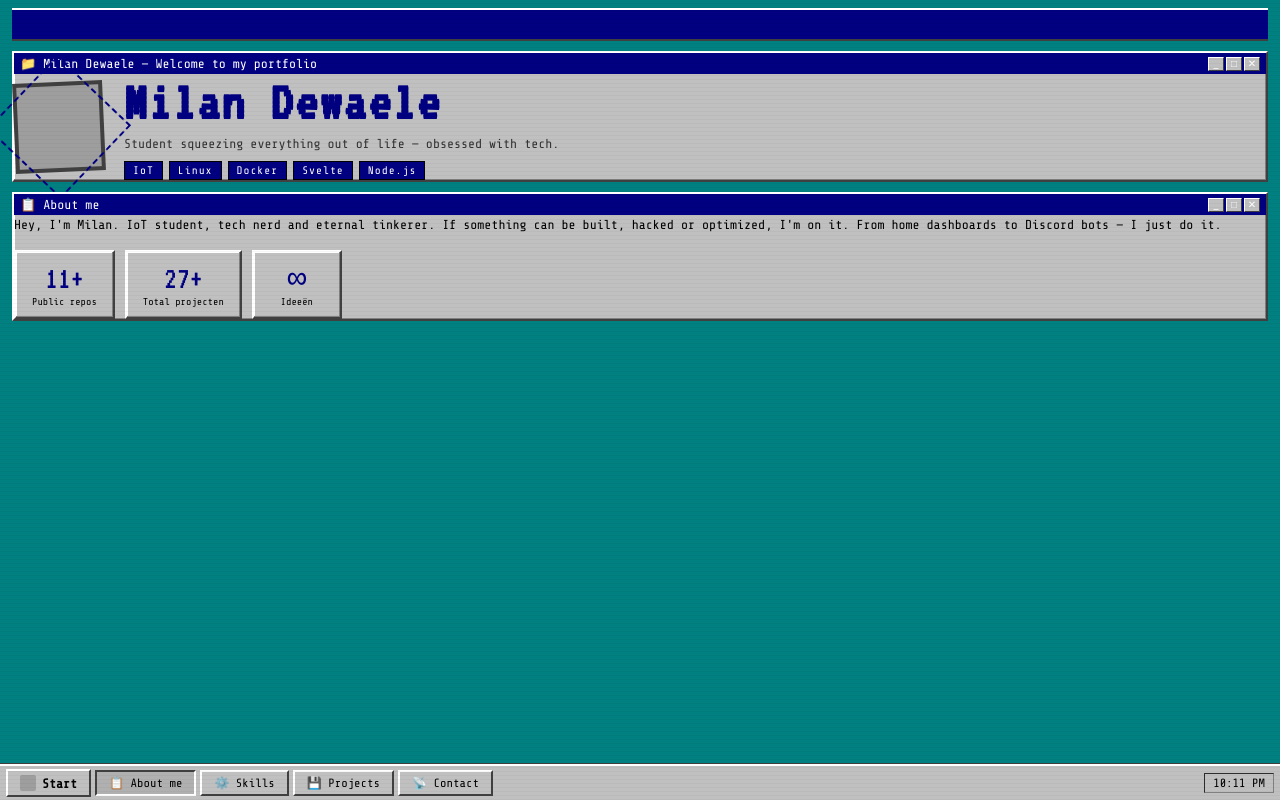
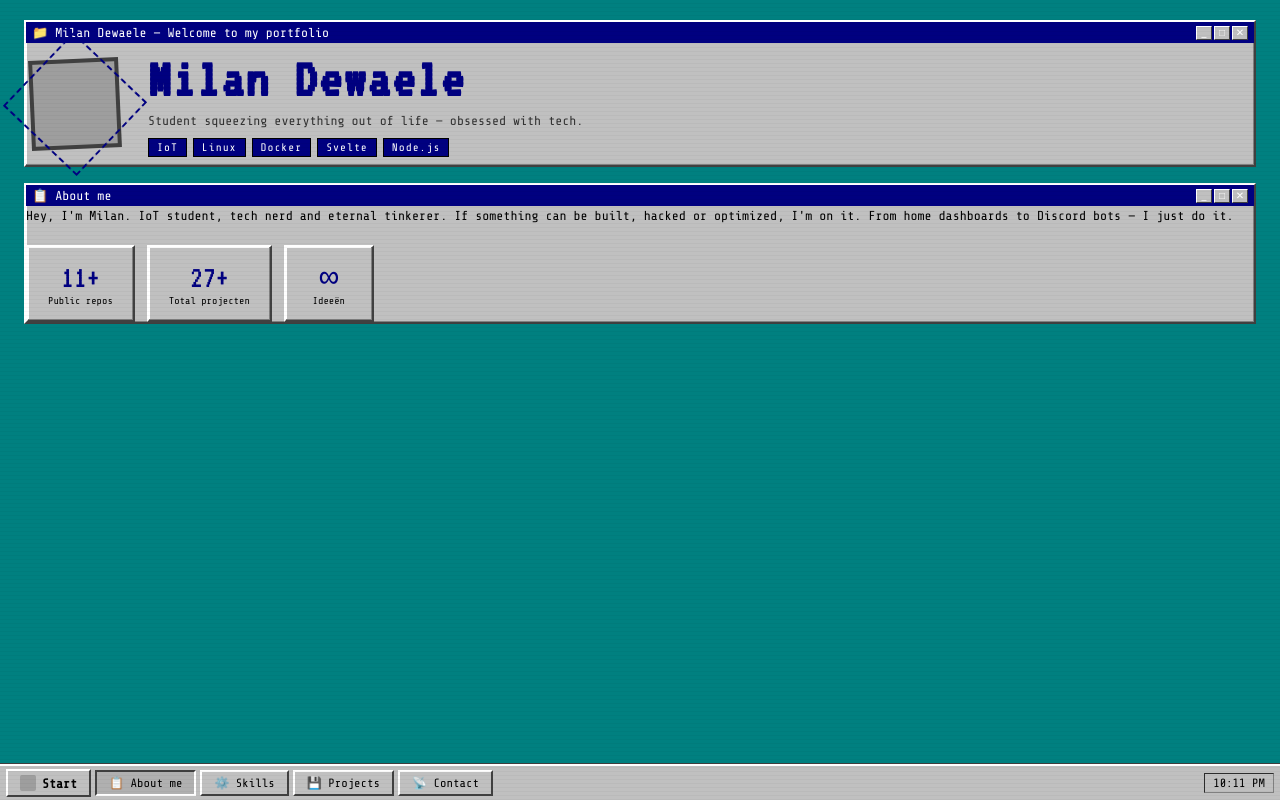
Before and after one commit to milanwdewaele/home, a SvelteKit app: page / in a window 1280 px wide. Built offline with nearby package versions, Linux system fonts and the light colour scheme; grey boxes are pictures that could not be loaded.

Commit message:
style: remove marquee bar, increase padding

```diff
--- a/src/routes/+page.svelte
+++ b/src/routes/+page.svelte
@@ -38,8 +38,7 @@
     { name: 'IoT / Hardware', pct: 65 },
   ];
 
-  // Projects placeholder — hidden until Milan fills them in
-  const projects = []; // add { title, desc, url, tags[] } objects here
+  const projects = [];
 
   onMount(async () => {
     T = getT();
@@ -123,13 +122,6 @@
       </div>
       <div class="taskbar-clock">
         {new Date().toLocaleTimeString([], {hour:'2-digit',minute:'2-digit'})}
-      </div>
-    </div>
-
-    <div class="marquee-wrap">
-      <div class="marquee-inner">
-        ★ MILAN DEWAELE ★ MILAN OS v2.6 ★ IoT STUDENT ★ TECH NERD ★ DAMME, BE ★ ALLES EENS GEPROBEERD ★ &nbsp;&nbsp;
-        ★ MILAN DEWAELE ★ MILAN OS v2.6 ★ IoT STUDENT ★ TECH NERD ★ DAMME, BE ★ ALLES EENS GEPROBEERD ★
       </div>
     </div>
 
@@ -341,7 +333,7 @@
 
 .desktop {
   min-height: 100vh;
-  padding: 8px 12px 70px;
+  padding: 20px 24px 80px;
   opacity: 0;
   transform: scale(0.98);
   transition: opacity 0.5s ease, transform 0.5s ease;
@@ -399,34 +391,16 @@
   white-space: nowrap;
 }
 
-.marquee-wrap {
-  overflow: hidden;
-  background: var(--titlebar-bg);
-  color: #fff;
-  font-family: var(--font-display);
-  font-size: 18px;
-  padding: 4px 0;
-  margin-bottom: 10px;
-  letter-spacing: 2px;
-  border-top: 2px solid var(--win-border-light);
-  border-bottom: 2px solid var(--win-border-darker);
-}
-
-.marquee-inner {
-  display: inline-block;
-  white-space: nowrap;
-  animation: marquee 22s linear infinite;
-}
-
 .hero-window {
-  margin-bottom: 10px;
+  margin-bottom: 16px;
 }
 
 .hero-content {
   display: flex;
   align-items: center;
-  gap: 20px;
+  gap: 28px;
   flex-wrap: wrap;
+  padding: 8px 4px;
 }
 
 .hero-avatar-wrap {
@@ -508,7 +482,7 @@
 
 .windows-grid {
   display: grid;
-  gap: 10px;
+  gap: 16px;
 }
 
 .content-window {
@@ -522,17 +496,17 @@
 .about-text {
   font-size: 13px;
   line-height: 1.6;
-  margin-bottom: 14px;
+  margin-bottom: 18px;
 }
 
 .about-stats {
   display: flex;
-  gap: 10px;
+  gap: 12px;
   flex-wrap: wrap;
 }
 
 .stat-box {
-  padding: 10px 16px;
+  padding: 14px 20px;
   display: flex;
   flex-direction: column;
   align-items: center;
@@ -556,7 +530,7 @@
   display: flex;
   align-items: center;
   gap: 10px;
-  margin-bottom: 10px;
+  margin-bottom: 14px;
   animation: floatUp 0.3s ease both;
 }
 
@@ -590,18 +564,18 @@
   font-family: var(--font-display);
   font-size: 22px;
   color: var(--accent);
-  padding: 20px 0;
+  padding: 24px 0;
 }
 
 .projects-grid {
   display: grid;
   grid-template-columns: repeat(auto-fill, minmax(220px, 1fr));
-  gap: 10px;
+  gap: 12px;
 }
 
 .project-card {
   display: block;
-  padding: 10px;
+  padding: 14px;
   text-decoration: none;
   color: inherit;
   transition: transform 0.15s;
@@ -634,16 +608,19 @@
 .contact-links {
   display: flex;
   flex-wrap: wrap;
-  gap: 10px;
+  gap: 12px;
 }
 
 .contact-btn {
   text-decoration: none;
   font-size: 13px;
-  padding: 8px 16px;
+  padding: 10px 20px;
 }
 
 @media (max-width: 500px) {
+  .desktop {
+    padding: 14px 14px 80px;
+  }
   .hero-content {
     flex-direction: column;
     text-align: center;
```
